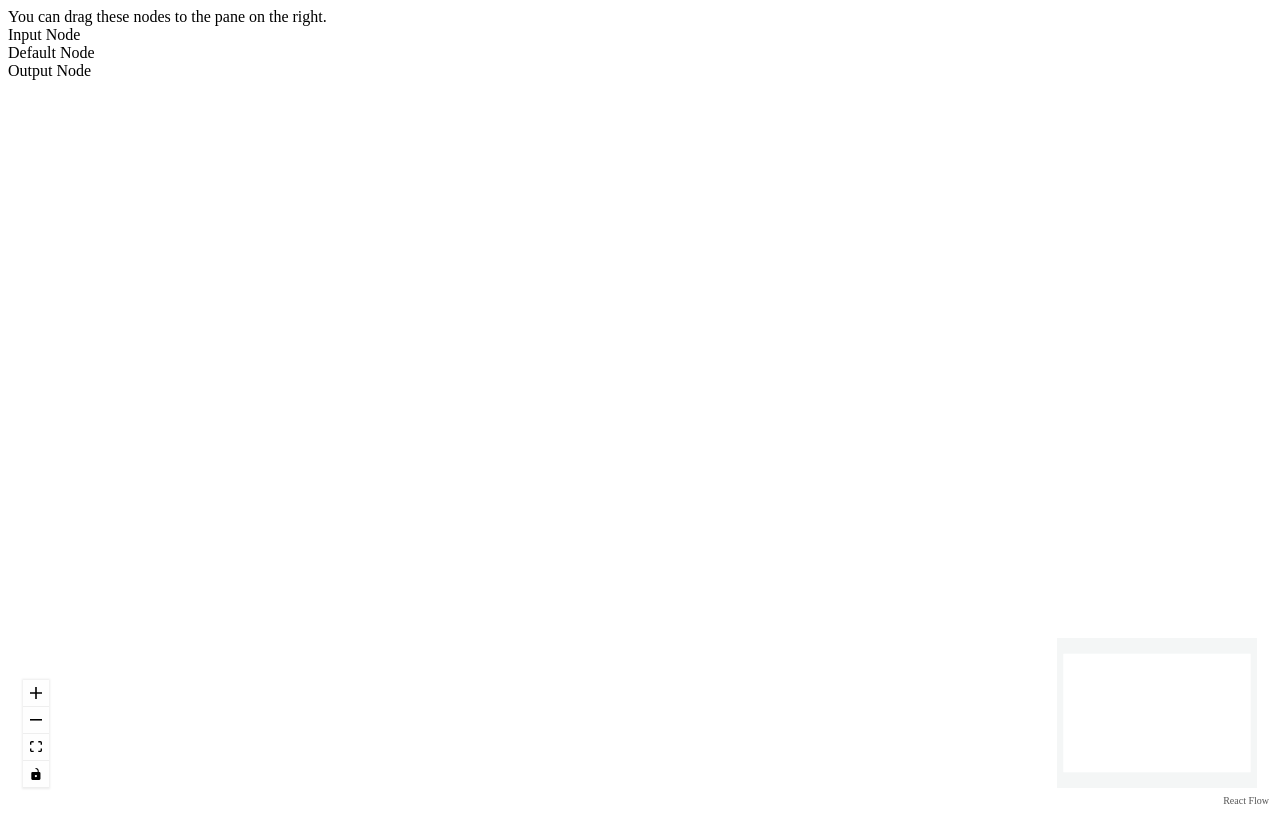
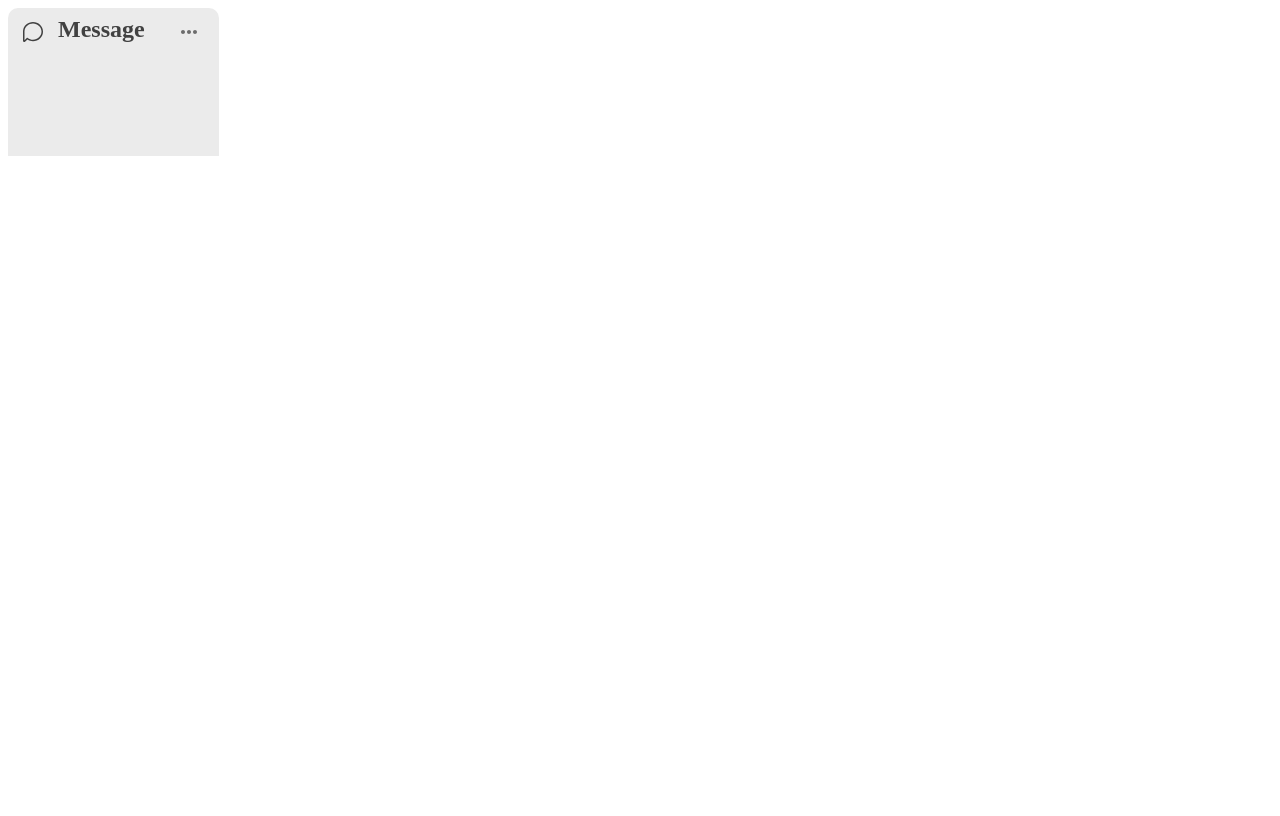
Before and after one commit to echo-webapp/React-Flow, a React (Create React App) app: page / in a window 1280 px wide. Built offline with nearby package versions, Linux system fonts and the light colour scheme.

Commit message:
Initial Commit1

```diff
--- a/package.json
+++ b/package.json
@@ -3,8 +3,12 @@
   "version": "0.1.0",
   "private": true,
   "dependencies": {
+    "@emotion/react": "^11.4.1",
+    "@emotion/styled": "^11.3.0",
     "@material-ui/core": "^4.12.3",
     "@material-ui/icons": "^4.11.2",
+    "@mui/icons-material": "^5.0.1",
+    "@mui/material": "^5.0.2",
     "@testing-library/jest-dom": "^5.14.1",
     "@testing-library/react": "^11.2.7",
     "@testing-library/user-event": "^12.8.3",
--- /dev/null
+++ b/src/Assets/MessageIcon.js
@@ -0,0 +1,22 @@
+import React from "react";
+import MessgeIcon from "./Message.svg";
+const MessageIcon = (props) => {
+  return (
+    <div
+      style={{
+        display: "flex",
+        justifyContent: "center",
+        alignItems: "center",
+      }}
+    >
+      <img
+        src={MessgeIcon}
+        height={props.height}
+        width={props.width}
+        alt="loading"
+      />
+    </div>
+  );
+};
+
+export default MessageIcon;
--- /dev/null
+++ b/src/MessageCard.css
@@ -0,0 +1,49 @@
+.MessageCardHeader {
+  width: 211px;
+  height: 48px;
+  background: #ebebeb;
+  border-radius: 10px 10px 0px 0px;
+  display: flex;
+  align-items: center;
+  justify-content: space-between;
+}
+.MessageCardHeaderLeft {
+  display: flex;
+}
+.MessageCardHeaderLeftText {
+  position: absolute;
+  width: 46px;
+  height: 15px;
+  margin-left: 50px;
+  font-family: Poppins;
+  font-style: normal;
+  font-weight: 600;
+  font-size: 1.5em;
+  line-height: 15px;
+  /* identical to box height */
+
+  color: #414141;
+}
+.MessageCardHeaderLeftIcon {
+  margin-left: 15px;
+}
+.MessageCardHeaderRight {
+  margin-right: 10px;
+}
+.MessageCardInputBody {
+  width: 211px;
+  min-height: 100px;
+  background: #ebebeb;
+  display: flex;
+  flex-direction: column;
+  align-items: center;
+  justify-content: flex-start;
+}
+.MessageCardInputBody textarea {
+  border: none;
+  background-color: transparent;
+  resize: none;
+  outline: none;
+  height: min-content;
+  overflow: hidden;
+}
--- /dev/null
+++ b/src/MessageCard.js
@@ -0,0 +1,66 @@
+import React from "react";
+import "./MessageCard.css";
+import MessageIcon from "./Assets/MessageIcon";
+import IconButton from "@mui/material/IconButton";
+import Menu from "@mui/material/Menu";
+import MenuItem from "@mui/material/MenuItem";
+import MoreHorizIcon from "@mui/icons-material/MoreHoriz";
+const MessageCard = () => {
+  const [anchorEl, setAnchorEl] = React.useState(null);
+  const open = Boolean(anchorEl);
+  const handleClick = (event) => {
+    setAnchorEl(event.currentTarget);
+  };
+  const handleClose = () => {
+    setAnchorEl(null);
+  };
+  return (
+    <div>
+      <div className="MessageCardHeader">
+        <div className="MessageCardHeaderLeft">
+          <div className="MessageCardHeaderLeftIcon">
+            <MessageIcon height="20px" width="20px" />
+          </div>
+          <div className="MessageCardHeaderLeftText">Message</div>
+        </div>
+        <div className="MessageCardHeaderRight">
+          <IconButton
+            aria-label="more"
+            id="long-button"
+            aria-controls="long-menu"
+            aria-expanded={open ? "true" : undefined}
+            aria-haspopup="true"
+            onClick={handleClick}
+          >
+            <MoreHorizIcon />
+          </IconButton>
+          <Menu
+            id="demo-positioned-menu"
+            aria-labelledby="demo-positioned-button"
+            anchorEl={anchorEl}
+            open={open}
+            onClose={handleClose}
+            anchorOrigin={{
+              vertical: "top",
+              horizontal: "left",
+            }}
+            transformOrigin={{
+              vertical: "top",
+              horizontal: "left",
+            }}
+          >
+            <MenuItem onClick={handleClose}>Delete</MenuItem>
+            <MenuItem onClick={handleClose}>Duplicate</MenuItem>
+            <MenuItem onClick={handleClose}>CopyLink</MenuItem>
+            <MenuItem onClick={handleClose}>Rename</MenuItem>
+          </Menu>
+        </div>
+      </div>
+      <div className="MessageCardInputBody">
+        <textarea />
+      </div>
+    </div>
+  );
+};
+
+export default MessageCard;
--- a/src/drag_and_drop.js
+++ b/src/drag_and_drop.js
@@ -1,49 +1,7 @@
-import React, { useState } from "react";
-import ReactFlow, { addEdge, MiniMap, Controls } from "react-flow-renderer";
-import Sidebar from "./sidebar";
-const initialElements = [
-  {
-    id: "1",
-    data: { label: "Node 1" },
-    position: { x: 250, y: 25 },
-  },
-  {
-    id: "2",
-    data: { label: "Node 2" },
-    position: { x: 100, y: 125 },
-  },
-  {
-    id: "3",
-    data: { label: "Node 3" },
-    position: { x: 250, y: 250 },
-  },
-  {
-    id: "4",
-    data: { label: "Node 4" },
-    position: { x: 20, y: 45 },
-  },
-  {
-    id: "5",
-    data: { label: "Node 5" },
-    position: { x: 80, y: 105 },
-  },
-];
-const InteractionFlow = () => {
-  const [elements, setElements] = useState(initialElements);
-  const onConnect = (params) => setElements((els) => addEdge(params, els));
-  return (
-    <div style={{ height: "100vh" }}>
-      <ReactFlow
-        elements={elements}
-        nodesConnectable={true}
-        onConnect={onConnect}
-      >
-        <MiniMap />
-        <Controls />
-        <Sidebar />
-      </ReactFlow>
-    </div>
-  );
+import React from "react";
+import MessageCard from "./MessageCard";
+const drag_and_drop = () => {
+  return <MessageCard />;
 };
 
-export default InteractionFlow;
+export default drag_and_drop;
```
Also changed, not shown: src/Assets/Message.svg (added), 1 other file (tests, documents, lock files or other folders).
